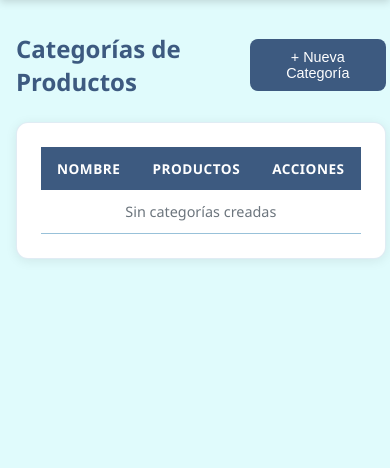
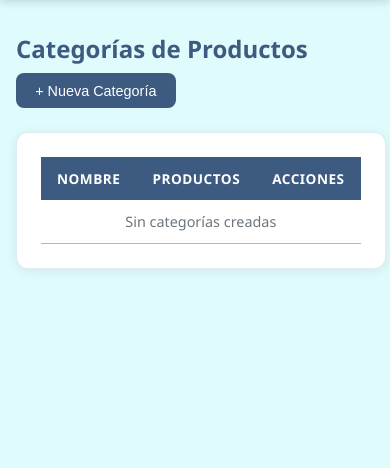
Before and after one commit to MrJackzzz/Punto-de-venta, a Flask app: page /categories in a window 390 px wide. Shown: the part 60-528 px from the top of the page. Run offline with Flask 3, Linux system fonts and the light colour scheme; a user stored in the database is signed in.

Commit message:
fix: layout tabla categorias, table-responsive + h2 sin margen

```diff
--- a/templates/categories.html
+++ b/templates/categories.html
@@ -1,14 +1,15 @@
 {% extends "base.html" %}
 {% block title %}Categorías{% endblock %}
 {% block content %}
-<div style="display:flex;justify-content:space-between;align-items:center;margin-bottom:1.5rem;">
-    <h2 style="color:var(--primary);">Categorías de Productos</h2>
+<div style="display:flex;justify-content:space-between;align-items:center;flex-wrap:wrap;gap:0.5rem;margin-bottom:1.5rem;">
+    <h2 style="color:var(--primary);margin:0;">Categorías de Productos</h2>
     {% if current_user.can_add_categories() %}
-    <button class="btn btn-primary" onclick="openModal('catModal')">+ Nueva Categoría</button>
+    <button class="btn btn-primary" style="flex-shrink:0;" onclick="openModal('catModal')">+ Nueva Categoría</button>
     {% endif %}
 </div>
 
 <div class="card">
+    <div class="table-responsive">
     <table class="table">
         <thead>
             <tr><th>Nombre</th><th>Productos</th><th>Acciones</th></tr>
@@ -36,6 +37,7 @@
             {% endfor %}
         </tbody>
     </table>
+    </div>
 </div>
 
 <div id="catModal" class="modal">
```
